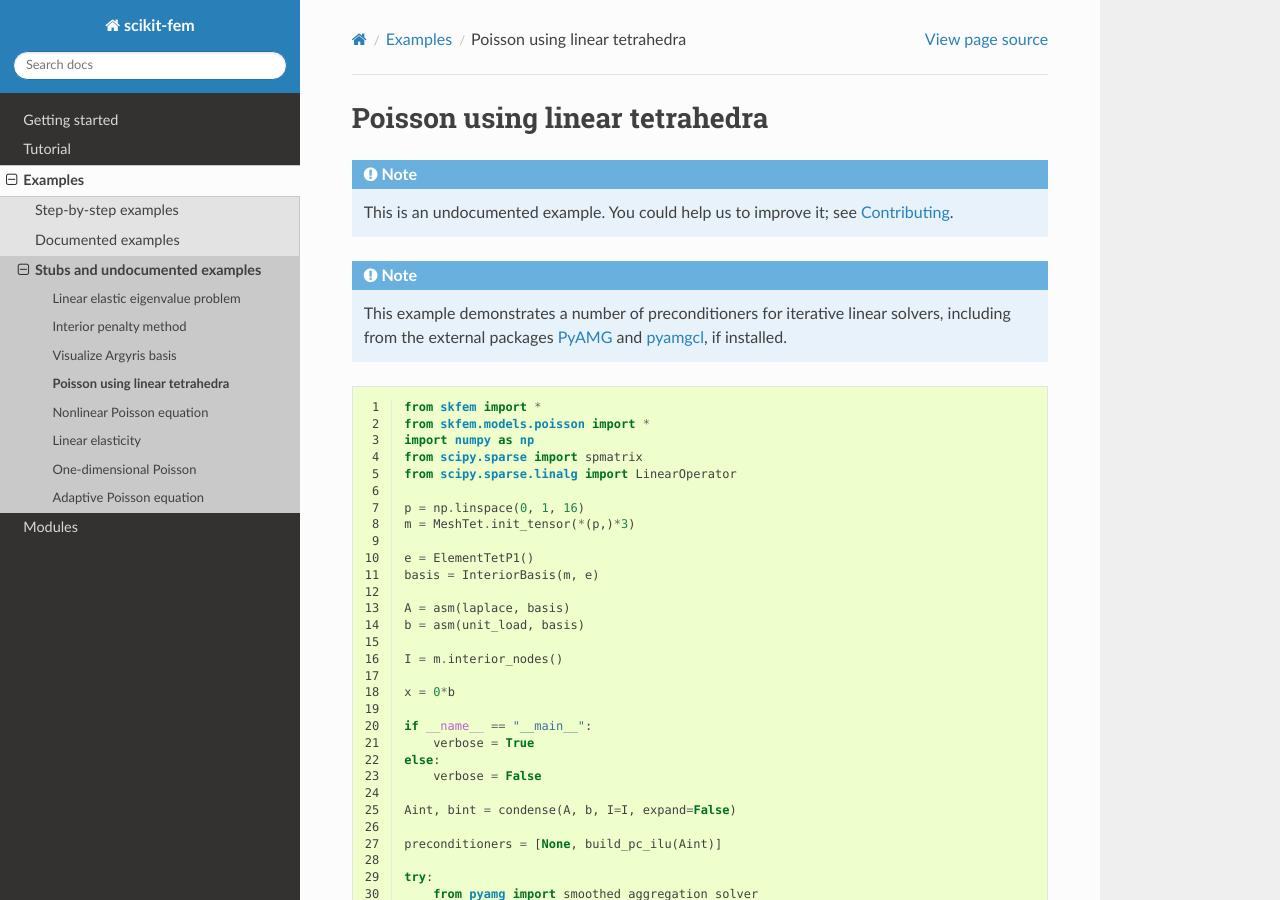
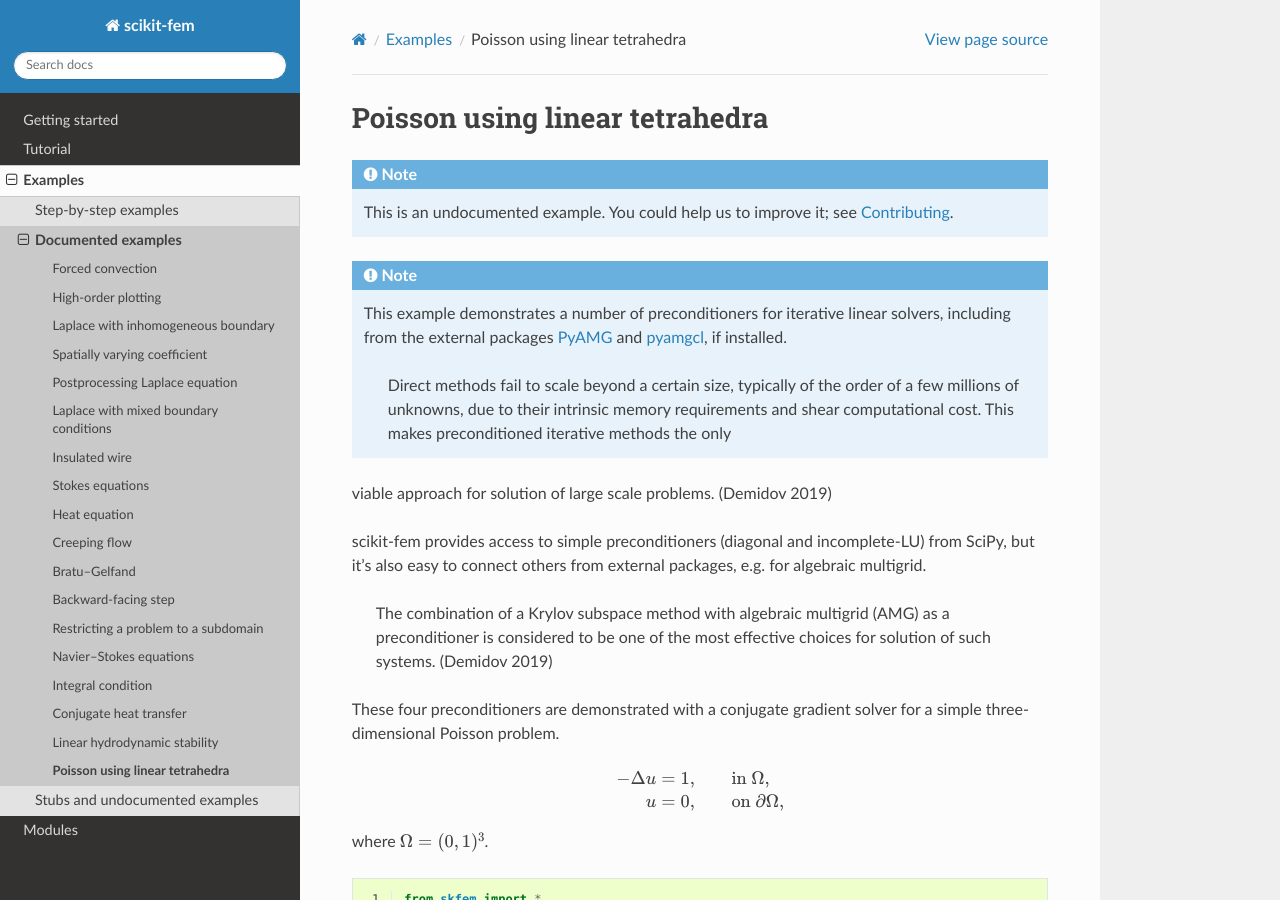
Before and after one commit to kinnala/scikit-fem, a Sphinx documentation site: the page built from docs/examples/ex09.rst, in a window 1280 px wide and 900 px high. Built offline with Sphinx 7.4.7 and the Read the Docs theme 2.0.0, drawn with Linux system fonts in a browser that asks for light colours; some of the changed text lies outside the part shown.

Commit message:
documented ex09 onpreconditioners for CG

```diff
--- a/docs/examples/ex09.rst
+++ b/docs/examples/ex09.rst
@@ -11,5 +11,27 @@ Poisson using linear tetrahedra
 
    This example demonstrates a number of preconditioners for iterative linear solvers, including from the external packages `PyAMG <https://pypi.org/project/pyamg/>`_ and `pyamgcl <https://pypi.org/project/pyamgcl/>`_, if installed.
 
+
+    Direct methods fail to scale beyond a certain size, typically of the order of a few millions of unknowns, due to their intrinsic memory requirements and shear computational cost. This makes preconditioned iterative methods the only
+viable approach for solution of large scale problems.  (Demidov 2019)
+
+scikit-fem provides access to simple preconditioners (diagonal and incomplete-LU) from SciPy, but it's also easy to connect others from external packages, e.g. for algebraic multigrid.
+
+    The combination of a Krylov subspace method with algebraic multigrid (AMG) as a preconditioner is considered to be one of the most effective choices for solution of such systems. (Demidov 2019)
+
+These four preconditioners are demonstrated with a conjugate gradient solver for a simple three-dimensional Poisson problem.
+
+.. math::
+    \begin{aligned}
+        -\Delta u &= 1, && \text{in $\Omega$},\\
+        u &= 0, && \text{on $\partial \Omega$},
+    \end{aligned}
+
+where :math:`\Omega = (0,1)^3`.
+
+
+
 .. literalinclude:: ex09.py
    :linenos:
+
+*  Demidov, D. (2019). AMGCL: an efficient, flexible, and extensible algebraic multigrid implementation. `arXiv:1811.05704 <https://arxiv.org/abs/1811.05704>`_
--- a/docs/learning.rst
+++ b/docs/learning.rst
@@ -40,6 +40,7 @@ Documented examples
    examples/ex05.rst
    examples/ex28.rst
    examples/ex29.rst
+   examples/ex09.rst
 
 Stubs and undocumented examples
 ###############################
@@ -49,7 +50,6 @@ Stubs and undocumented examples
    examples/ex03.rst
    examples/ex07.rst
    examples/ex08.rst
-   examples/ex09.rst
    examples/ex10.rst
    examples/ex11.rst
    examples/ex15.rst
```
